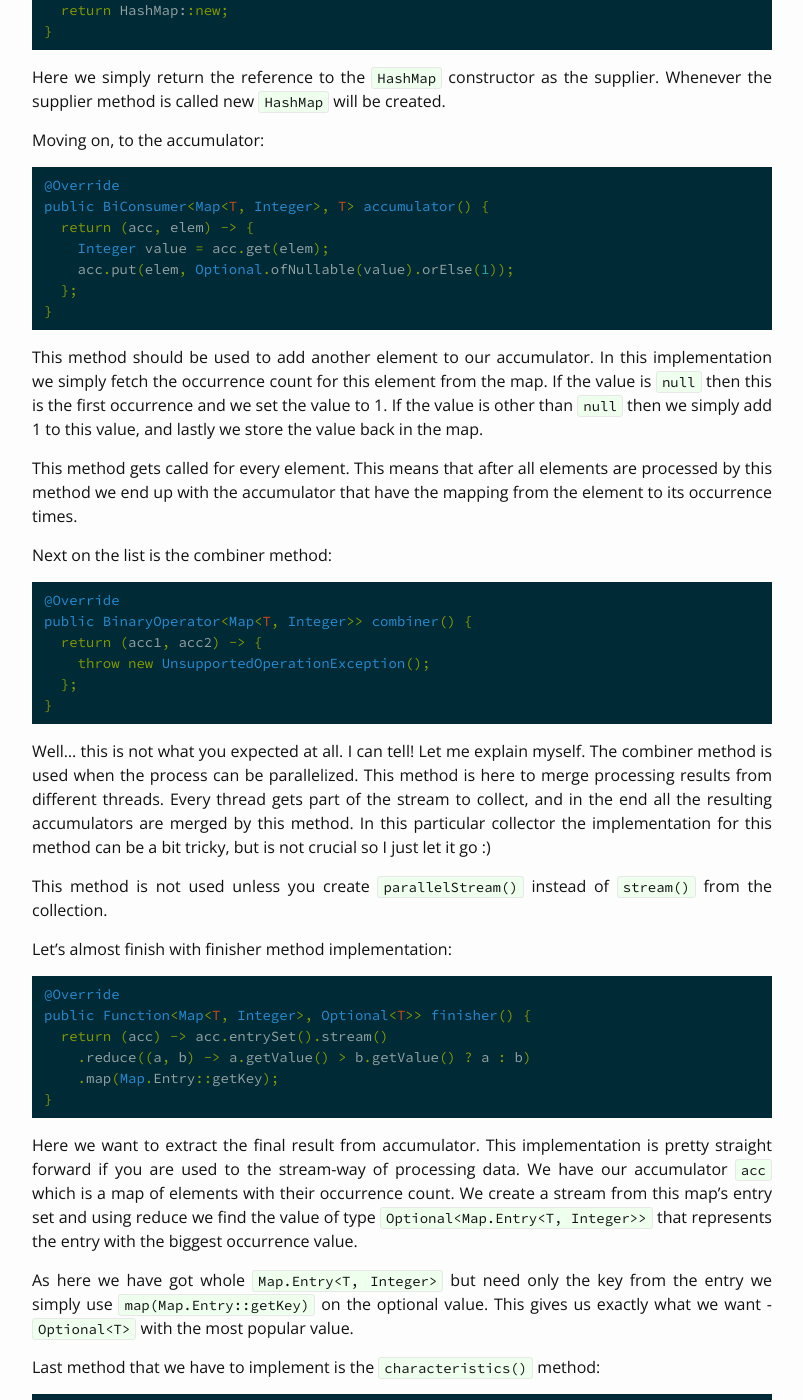
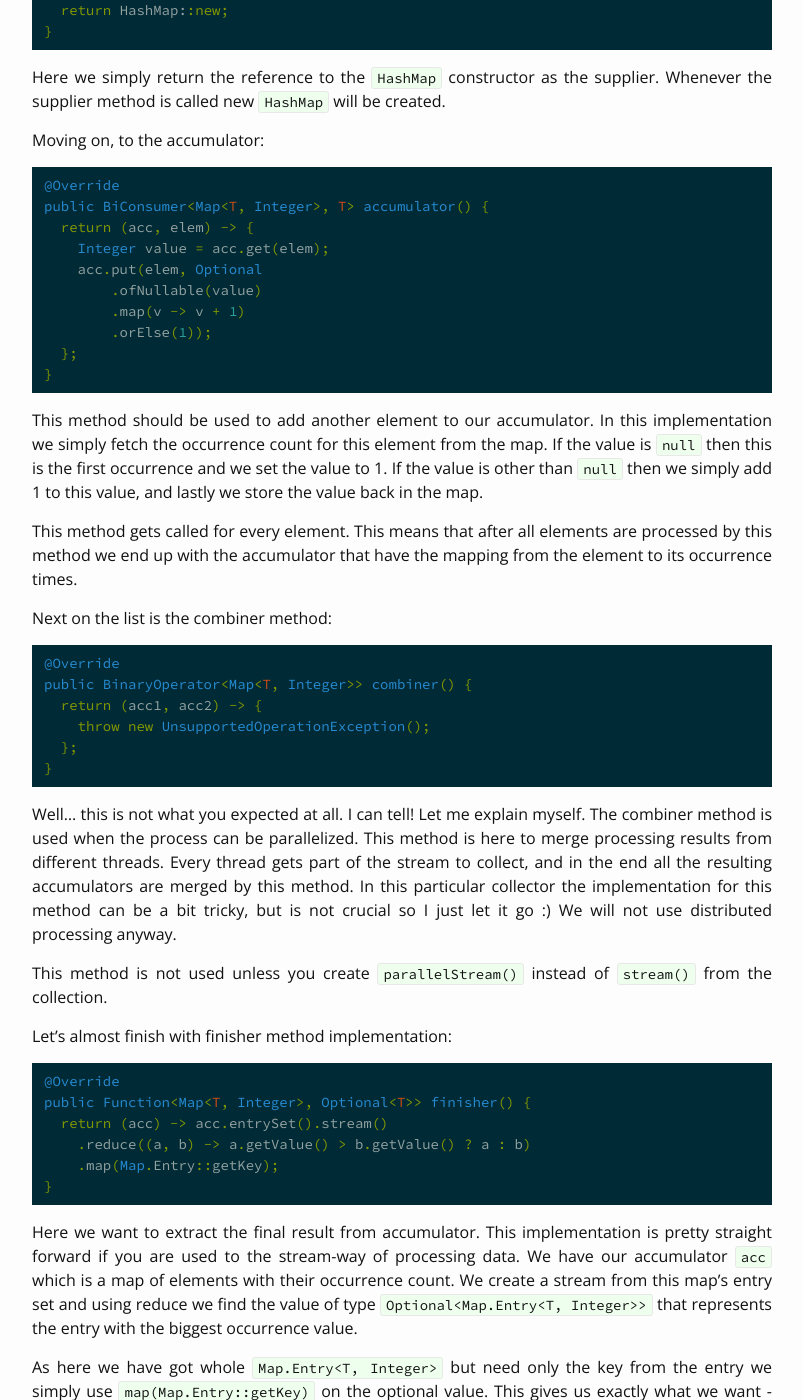
Before and after one commit to marad/blog, a Jekyll site: the page built from _posts/2015-07-31-custom-java-8-collectors.md, in a window 1280 px wide and 1400 px high, scrolled down 2272 px. Shown: the whole window, without its empty margins (238-1041 px from the left). Built offline with Jekyll 4.4.1, drawn with Linux system fonts in a browser that asks for light colours; comment, search, counter and statistics services are not loaded.

Commit message:
Updated collectors article

```diff
--- a/_posts/2015-07-31-custom-java-8-collectors.md
+++ b/_posts/2015-07-31-custom-java-8-collectors.md
@@ -113,7 +113,10 @@ Moving on, to the accumulator:
 public BiConsumer<Map<T, Integer>, T> accumulator() {
   return (acc, elem) -> {
     Integer value = acc.get(elem);
-    acc.put(elem, Optional.ofNullable(value).orElse(1));
+    acc.put(elem, Optional
+        .ofNullable(value)
+        .map(v -> v + 1)
+        .orElse(1));
   };
 }
 {% endhighlight %}
@@ -142,7 +145,8 @@ Well... this is not what you expected at all. I can tell! Let me explain myself.
 is used when the process can be parallelized. This method is here to merge processing results from
 different threads. Every thread gets part of the stream to collect, and in the end all the
 resulting accumulators are merged by this method. In this particular collector the implementation
-for this method can be a bit tricky, but is not crucial so I just let it go :)
+for this method can be a bit tricky, but is not crucial so I just let it go :) We will not use
+distributed processing anyway.
 
 This method is not used unless you create `parallelStream()` instead of `stream()` from the
 collection.
```
